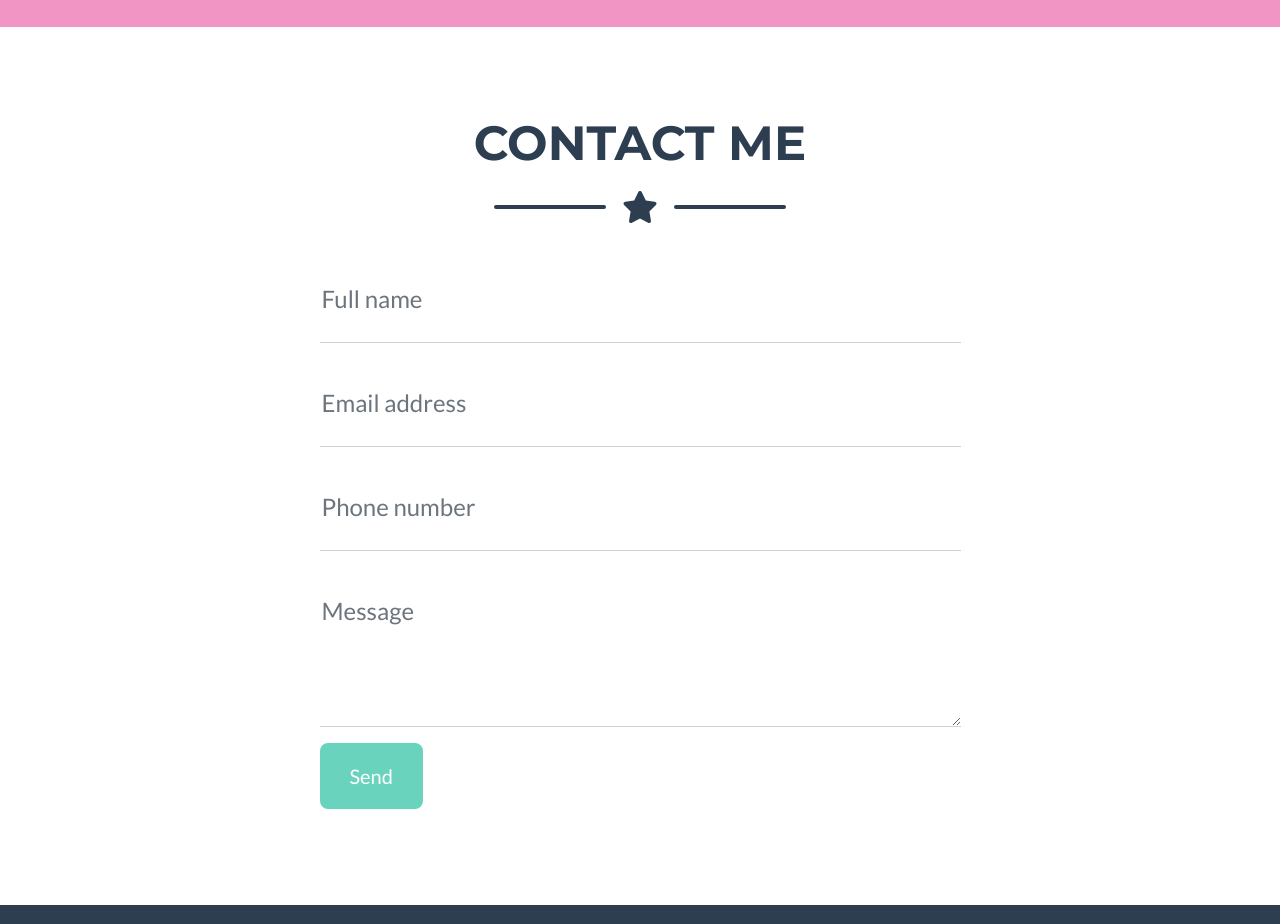
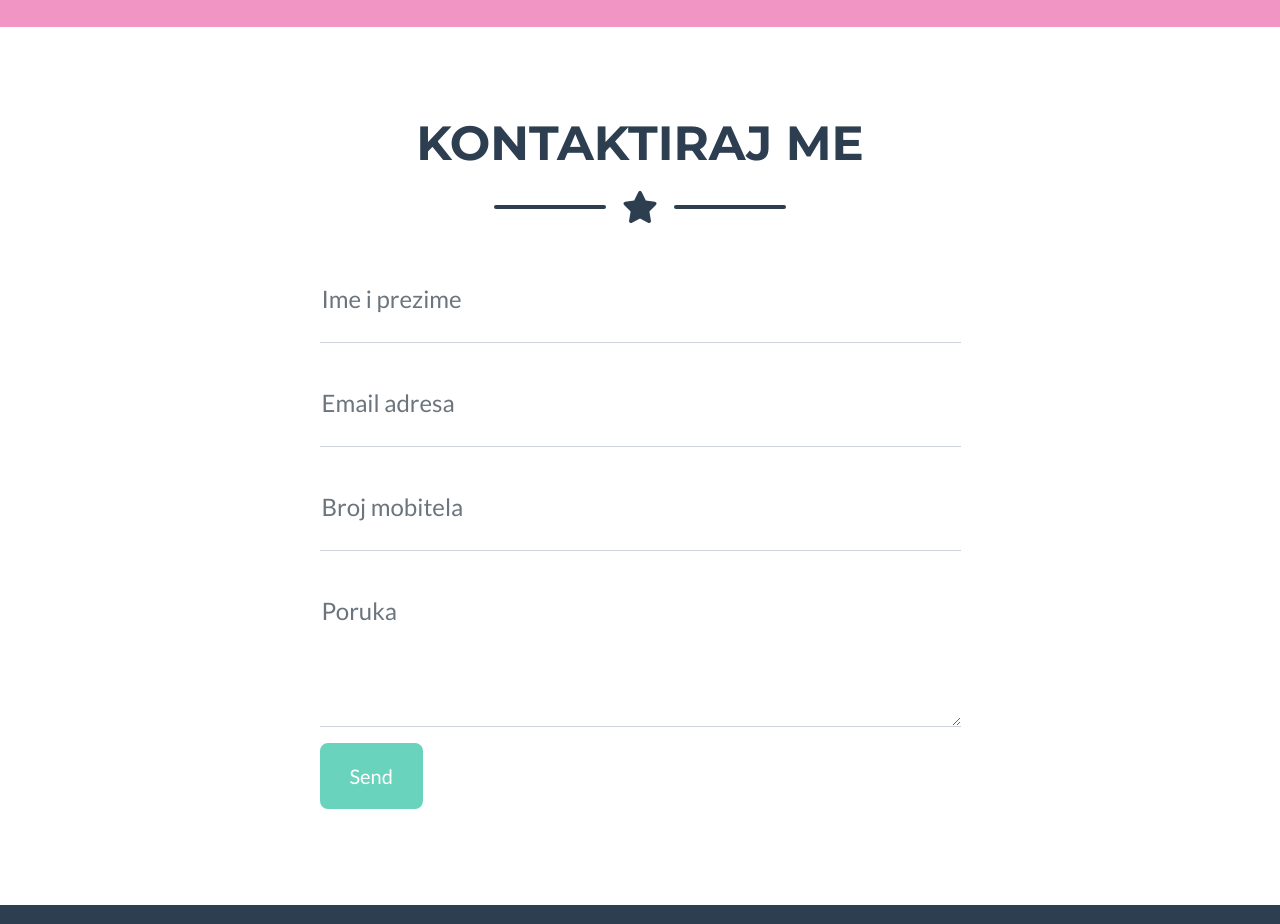
Before and after one commit to chaddyym/ana-maria, a plain HTML site: page index.html in a window 1280 px wide. Shown: the part 3480-4404 px from the top of the page. Drawn offline with nearby package versions, Linux system fonts and the light colour scheme.

Commit message:
Add files via upload

```diff
--- a/index.html
+++ b/index.html
@@ -178,7 +178,7 @@
     <section class="page-section bg-primary text-white mb-0" id="about">
         <div class="container">
             <!-- About Section Heading-->
-            <h2 class="page-section-heading text-center text-uppercase text-white">About</h2>
+            <h2 class="page-section-heading text-center text-uppercase text-white">O meni</h2>
             <!-- Icon Divider-->
             <div class="divider-custom divider-light">
                 <div class="divider-custom-line"></div>
@@ -210,7 +210,7 @@
     <section class="page-section" id="contact">
         <div class="container">
             <!-- Contact Section Heading-->
-            <h2 class="page-section-heading text-center text-uppercase text-secondary mb-0">Contact Me</h2>
+            <h2 class="page-section-heading text-center text-uppercase text-secondary mb-0">Kontaktiraj me</h2>
             <!-- Icon Divider-->
             <div class="divider-custom">
                 <div class="divider-custom-line"></div>
@@ -232,14 +232,14 @@
                         <div class="form-floating mb-3">
                             <input class="form-control" id="name" type="text" placeholder="Enter your name..."
                                 data-sb-validations="required" />
-                            <label for="name">Full name</label>
+                            <label for="name">Ime i prezime</label>
                             <div class="invalid-feedback" data-sb-feedback="name:required">A name is required.</div>
                         </div>
                         <!-- Email address input-->
                         <div class="form-floating mb-3">
                             <input class="form-control" id="email" type="email" placeholder="name@example.com"
                                 data-sb-validations="required,email" />
-                            <label for="email">Email address</label>
+                            <label for="email">Email adresa</label>
                             <div class="invalid-feedback" data-sb-feedback="email:required">An email is required.</div>
                             <div class="invalid-feedback" data-sb-feedback="email:email">Email is not valid.</div>
                         </div>
@@ -247,7 +247,7 @@
                         <div class="form-floating mb-3">
                             <input class="form-control" id="phone" type="tel" placeholder="(123) 456-7890"
                                 data-sb-validations="required" />
-                            <label for="phone">Phone number</label>
+                            <label for="phone">Broj mobitela</label>
                             <div class="invalid-feedback" data-sb-feedback="phone:required">A phone number is required.
                             </div>
                         </div>
@@ -256,7 +256,7 @@
                             <textarea class="form-control" id="message" type="text"
                                 placeholder="Enter your message here..." style="height: 10rem"
                                 data-sb-validations="required"></textarea>
-                            <label for="message">Message</label>
+                            <label for="message">Poruka</label>
                             <div class="invalid-feedback" data-sb-feedback="message:required">A message is required.
                             </div>
                         </div>
```
